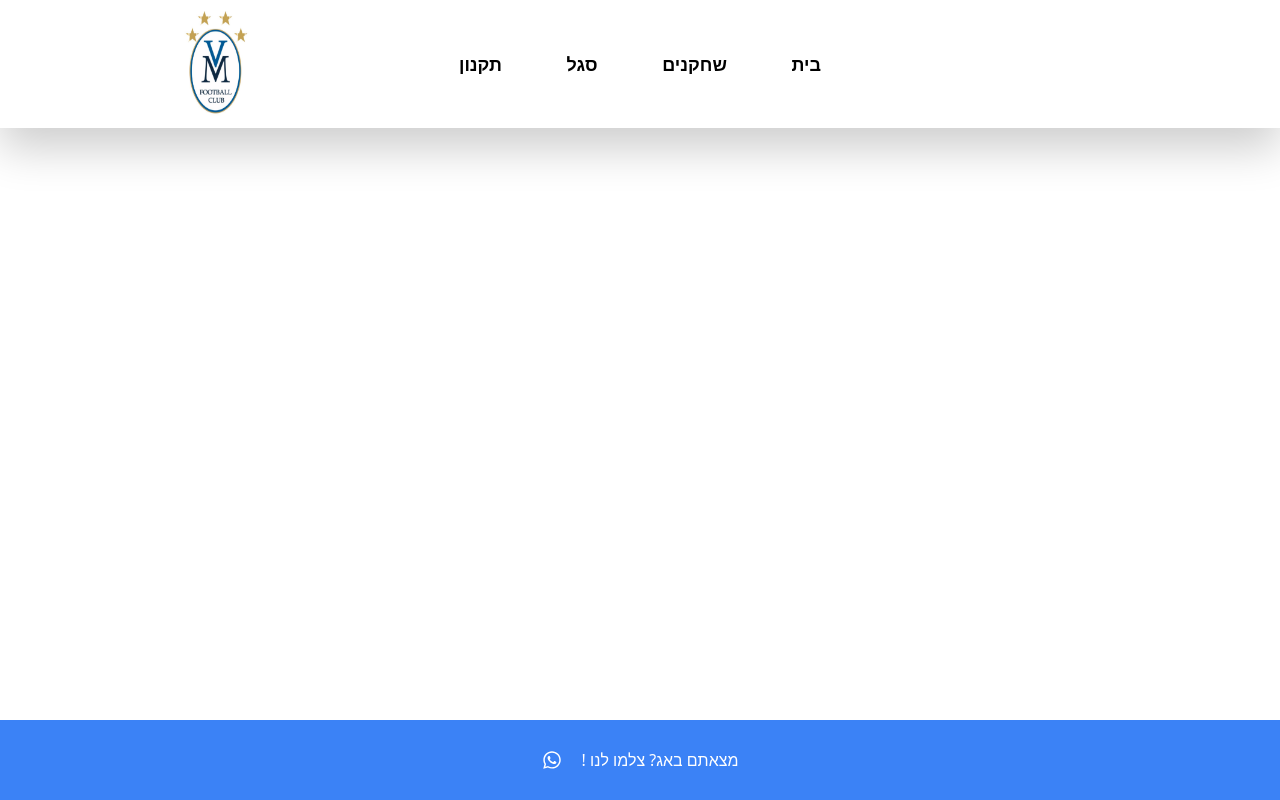
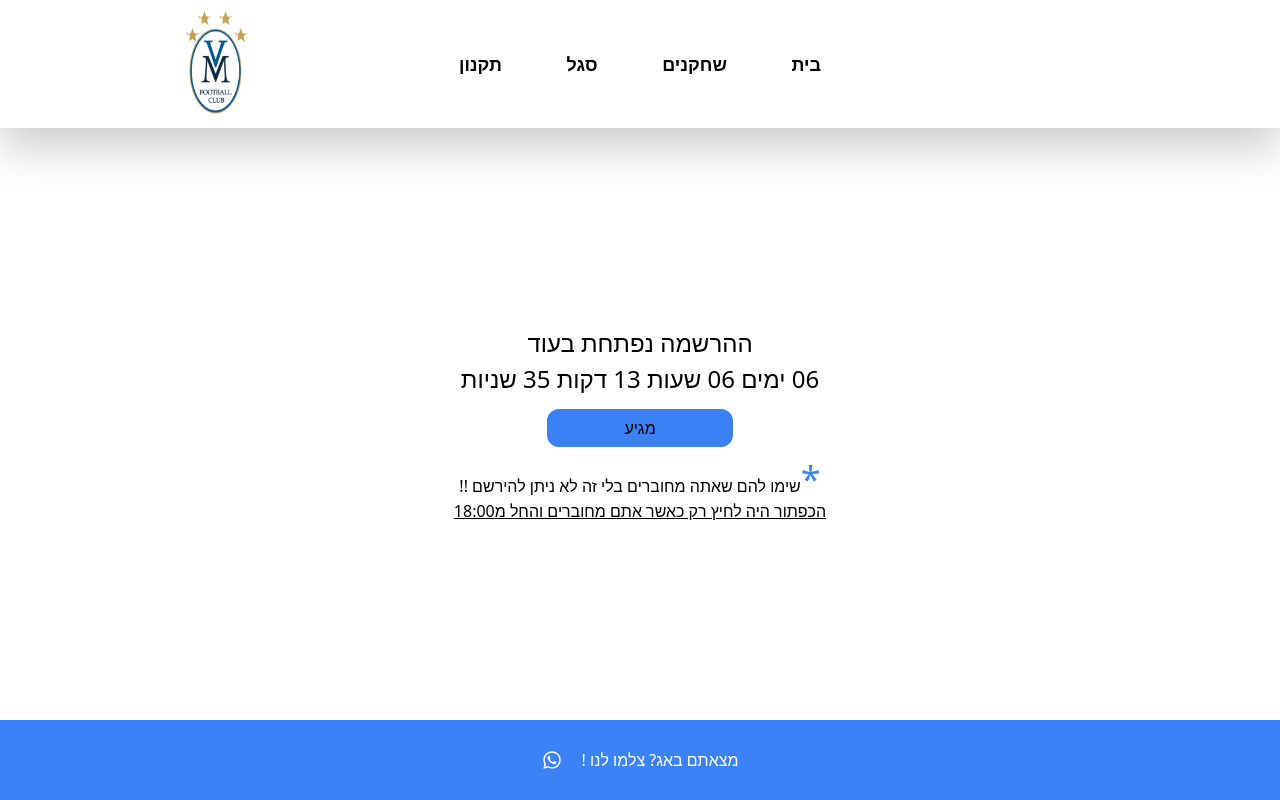
Before and after one commit to LidorLazar/Yarkona, a Next.js app: page / in a window 1280 px wide. Built offline with nearby package versions, Linux system fonts and the light colour scheme.

Commit message:
timer.tsx

```diff
--- a/app/page.tsx
+++ b/app/page.tsx
@@ -1,8 +1,10 @@
+import Timer from "@/components/timer";
 
 
 export default function Home() {
   return (
-    <main >
+    <main className={'h-fullScreen flex justify-center items-center'}>
+      <Timer/>
     </main>
   )
 }
--- /dev/null
+++ b/components/timer.tsx
@@ -0,0 +1,80 @@
+'use client'
+import React, { useEffect, useState } from "react";
+
+
+export default function Timer() {
+    const [timeLeft, setTimeLeft] = useState({ days: 0, hours: 0, minutes: 0, seconds: 0 });
+    const [logged, IsLogged] = useState(false);
+
+
+    function calculateTimeLeft() {
+        const now = new Date();
+        const shabat = new Date();
+        shabat.setHours(18, 0, 0, 0);
+
+        if (now.getDay() === 6 && now.getHours() >= 18) {
+            shabat.setDate(shabat.getDate() + 7);
+        } else {
+            while (shabat.getDay() !== 6) {
+                shabat.setDate(shabat.getDate() + 1);
+            }
+        }
+
+        const timeDiff = shabat.getTime() - now.getTime();
+        const days = Math.floor(timeDiff / (1000 * 60 * 60 * 24));
+        const hours = Math.floor((timeDiff % (1000 * 60 * 60 * 24)) / (1000 * 60 * 60));
+        const minutes = Math.floor((timeDiff % (1000 * 60 * 60)) / (1000 * 60));
+        const seconds = Math.floor((timeDiff % (1000 * 60)) / 1000);
+
+        return { days, hours, minutes, seconds };
+    }
+
+    function checkTime() {
+        const now = new Date();
+        const isWednesday = now.getDay() === 6;
+        const isRegisterTime = now.getHours() === 18 && now.getMinutes() >= 0 && now.getSeconds() >= 0;
+        return isRegisterTime && isWednesday;
+    }
+
+    useEffect(() => {
+        const timer = setInterval(() => {
+            setTimeLeft(calculateTimeLeft());
+            checkTime();
+        }, 1000);
+
+        return () => clearInterval(timer);
+    }, []);
+
+    const days = timeLeft.days < 10 ? `0${timeLeft.days}` : timeLeft.days;
+    const hours = timeLeft.hours < 10 ? `0${timeLeft.hours}` : timeLeft.hours;
+    const minutes = timeLeft.minutes < 10 ? `0${timeLeft.minutes}` : timeLeft.minutes;
+    const seconds = timeLeft.seconds < 10 ? `0${timeLeft.seconds}` : timeLeft.seconds;
+
+    return (
+        <section dir={'rtl'} className={'flex h-1/3 flex-col items-center justify-center text-center gap-3'}>
+            <article>
+                <p className={'text-[1.5em]'}>
+                    ההרשמה נפתחת בעוד
+                    <br />
+                    {days} ימים {hours} שעות {minutes} דקות {seconds} שניות
+                </p>
+            </article>
+            <div className={'flex justify-center w-full h-1/3'}>
+                <button disabled={!checkTime()} className={"bg-blue-500 rounded-xl w-1/2 h-full"}>
+                    {' '}
+                    מגיע{' '}
+                </button>
+            </div>
+            <article dir={'rtl'}>
+                <p dir={'rtl'}>
+                    <span className={'text-blue-500 text-4xl'}>*</span>
+                    שימו להם שאתה מחוברים בלי זה לא ניתן להירשם !!
+                    <br/>
+                </p>
+                <p className={'underline'}>
+                    הכפתור היה לחיץ רק כאשר אתם מחוברים והחל מ18:00
+                </p>
+            </article>
+        </section>
+    );
+}
```
